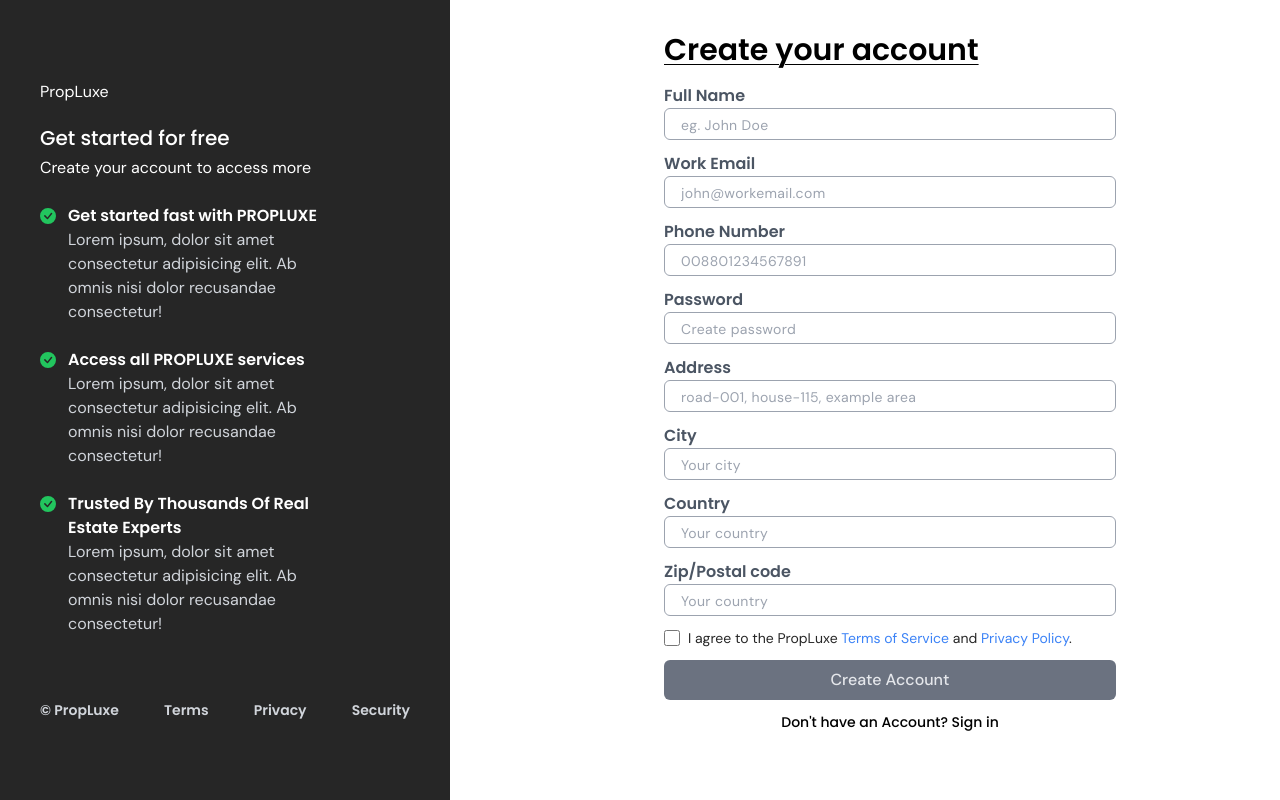
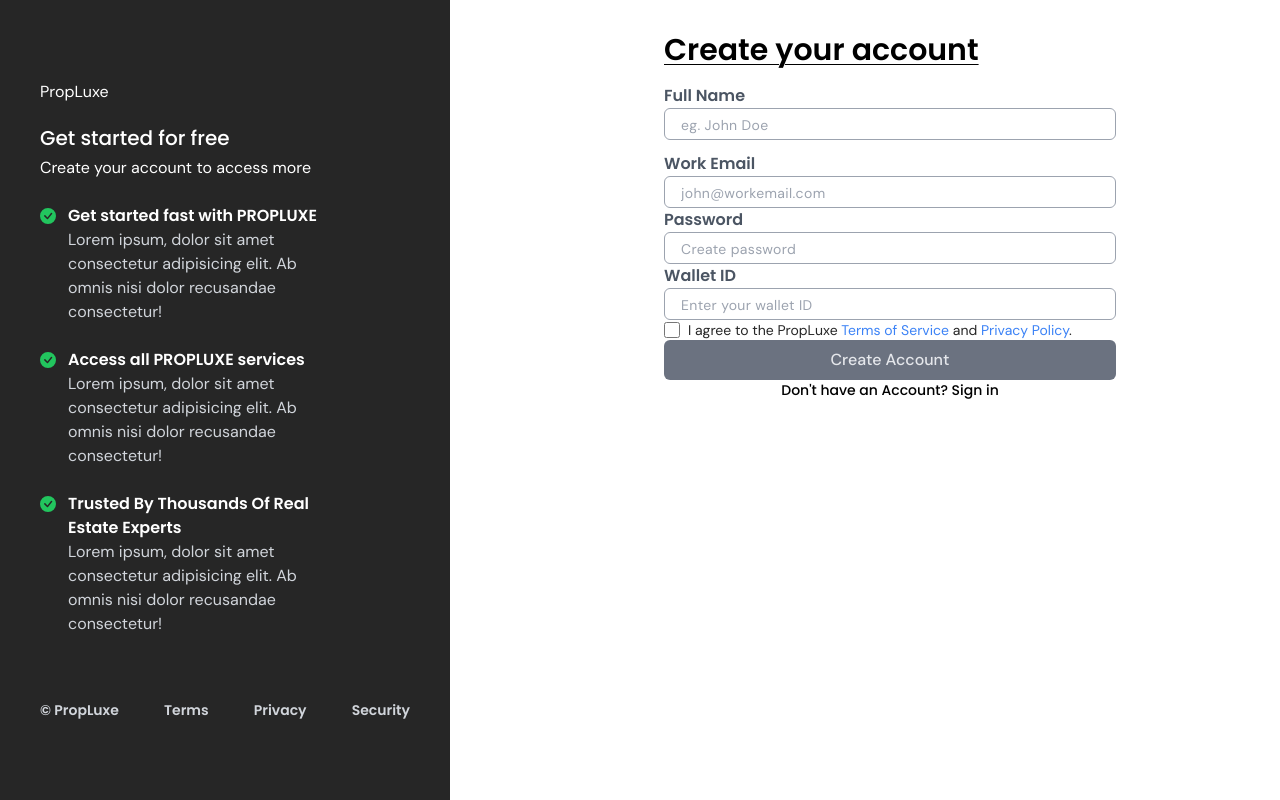
Before and after one commit to meSangeet/EscrowProperty, a React (Create React App) app: page /signup in a window 1280 px wide. Built offline with nearby package versions, Linux system fonts and the light colour scheme.

Commit message:
completed login and signup pages

```diff
--- a/package.json
+++ b/package.json
@@ -7,8 +7,10 @@
     "@testing-library/jest-dom": "^5.16.5",
     "@testing-library/react": "^13.4.0",
     "@testing-library/user-event": "^13.5.0",
+    "axios": "^1.6.2",
     "framer-motion": "^8.0.2",
     "react": "^18.2.0",
+    "react-cookie": "^6.1.1",
     "react-dom": "^18.2.0",
     "react-icons": "^4.7.1",
     "react-paginate": "^8.1.4",
--- a/src/pages/Account/SignUp.js
+++ b/src/pages/Account/SignUp.js
@@ -1,29 +1,21 @@
 import React, { useState } from "react";
 import { BsCheckCircleFill } from "react-icons/bs";
 import { Link } from "react-router-dom";
-import { logoLight } from "../../assets/images";
+import axios from "axios";
+import { useCookies } from "react-cookie";
 
 const SignUp = () => {
   // ============= Initial State Start here =============
+  const [cookies, setCookie] = useCookies(["token"]);
   const [clientName, setClientName] = useState("");
   const [email, setEmail] = useState("");
-  const [phone, setPhone] = useState("");
   const [password, setPassword] = useState("");
-  const [address, setAddress] = useState("");
-  const [city, setCity] = useState("");
-  const [country, setCountry] = useState("");
-  const [zip, setZip] = useState("");
   const [checked, setChecked] = useState(false);
   // ============= Initial State End here ===============
   // ============= Error Msg Start here =================
   const [errClientName, setErrClientName] = useState("");
   const [errEmail, setErrEmail] = useState("");
-  const [errPhone, setErrPhone] = useState("");
   const [errPassword, setErrPassword] = useState("");
-  const [errAddress, setErrAddress] = useState("");
-  const [errCity, setErrCity] = useState("");
-  const [errCountry, setErrCountry] = useState("");
-  const [errZip, setErrZip] = useState("");
   // ============= Error Msg End here ===================
   const [successMsg, setSuccessMsg] = useState("");
   // ============= Event Handler Start here =============
@@ -35,29 +27,9 @@
     setEmail(e.target.value);
     setErrEmail("");
   };
-  const handlePhone = (e) => {
-    setPhone(e.target.value);
-    setErrPhone("");
-  };
   const handlePassword = (e) => {
     setPassword(e.target.value);
     setErrPassword("");
-  };
-  const handleAddress = (e) => {
-    setAddress(e.target.value);
-    setErrAddress("");
-  };
-  const handleCity = (e) => {
-    setCity(e.target.value);
-    setErrCity("");
-  };
-  const handleCountry = (e) => {
-    setCountry(e.target.value);
-    setErrCountry("");
-  };
-  const handleZip = (e) => {
-    setZip(e.target.value);
-    setErrZip("");
   };
   // ============= Event Handler End here ===============
   // ================= Email Validation start here =============
@@ -68,7 +40,72 @@
   };
   // ================= Email Validation End here ===============
 
-  const handleSignUp = (e) => {
+
+
+  // ============= OTP Verification Start here =============
+  const [otp, setOtp] = useState("");
+  const [errOtp, setErrOtp] = useState("");
+  const [otpSent, setOtpSent] = useState(false);
+
+  const handleResendOtp = async () => {
+    try {
+      // Make API call to resend OTP
+      await axios.post('https://minor-api-mwao.onrender.com/api/users/resend-otp', {
+        email,
+      });
+      // Set a flag to indicate that OTP is resent
+      setOtpSent(true);
+    } catch (error) {
+      // Handle API error
+      console.error('Resend OTP API Error:', error);
+      // You might want to set an error state to display an error message to the user
+    }
+  };
+
+  const handleOtpChange = (e) => {
+    setOtp(e.target.value);
+    setErrOtp("");
+  };
+
+  // ... (previous state and functions)
+
+  const [wallet, setWallet] = useState(""); // New state for wallet field
+  const [errWallet, setErrWallet] = useState(""); // New state for wallet error
+
+  const handleWallet = (e) => {
+    setWallet(e.target.value);
+    setErrWallet("");
+  };
+
+  const handleOtpVerification = async () => {
+    try {
+      // Make API call for OTP verification
+      const response = await axios.post('https://minor-api-mwao.onrender.com/api/users/verify', {
+        otp,
+      });
+
+            // Store token in cookie
+            setCookie("token", response.data.token, { path: "/" });
+      // Handle success response
+      setSuccessMsg(`Account created successfully!`);
+      alert(successMsg);
+      // Clear form fields
+      setClientName("");
+      setEmail("");
+      setPassword("");
+      setOtp("");
+      setChecked(false);
+
+    } catch (error) {
+      // Handle API error
+      console.error('OTP Verification API Error:', error);
+      // Set error state to display an error message to the user
+      setErrOtp("Invalid OTP. Please try again.");
+    }
+  };
+  // ============= OTP Verification End here =============
+
+  const handleSignUp = async (e) => {
     e.preventDefault();
     if (checked) {
       if (!clientName) {
@@ -81,9 +118,6 @@
           setErrEmail("Enter a Valid email");
         }
       }
-      if (!phone) {
-        setErrPhone("Enter your phone number");
-      }
       if (!password) {
         setErrPassword("Create a password");
       } else {
@@ -91,18 +125,12 @@
           setErrPassword("Passwords must be at least 6 characters");
         }
       }
-      if (!address) {
-        setErrAddress("Enter your address");
+
+      // Validate wallet field
+      if (!wallet) {
+        setErrWallet("Enter your wallet ID");
       }
-      if (!city) {
-        setErrCity("Enter your city name");
-      }
-      if (!country) {
-        setErrCountry("Enter the country you are residing");
-      }
-      if (!zip) {
-        setErrZip("Enter the zip code of your area");
-      }
+
       // ============== Getting the value ==============
       if (
         clientName &&
@@ -110,25 +138,36 @@
         EmailValidation(email) &&
         password &&
         password.length >= 6 &&
-        address &&
-        city &&
-        country &&
-        zip
+        wallet
       ) {
+
+        try {
+          // Make API call for signup
+          const response = await axios.post('https://minor-api-mwao.onrender.com/api/users/signup', {
+            name: clientName,
+            email,
+            password,
+            wallet,
+            // Remove the following fields from the request: phone, address, city, country, zip
+          });
+// Set a flag to indicate that OTP is sent
 setSuccessMsg(
   `Hello dear ${clientName}, Welcome you to PropLuxe Admin panel. We received your Sign up request. We are processing to validate your access. Till then stay connected and additional assistance will be sent to you by your mail at ${email}`
 );
 setClientName("");
 setEmail("");
-        setPhone("");
 setPassword("");
-        setAddress("");
-        setCity("");
-        setCountry("");
-        setZip("");
+setWallet("");
+setOtpSent(true);
+      } catch (error) {
+        // Handle API error
+        console.error('Signup API Error:', error);
+        // You might want to set an error state to display an error message to the user
+      }
     }
     }
   };
+
   return (
     <div className="w-full h-screen flex items-center justify-start">
       <div className="w-1/2 hidden lgl:inline-flex h-full text-white">
@@ -196,19 +235,42 @@
         </div>
       </div>
       <div className="w-full lgl:w-[500px] h-full flex flex-col justify-center">
-        {successMsg ? (
-          <div className="w-[500px]">
-            <p className="w-full px-4 py-10 text-green-500 font-medium font-titleFont">
-              {successMsg}
+        {otpSent ? (
+          <div className="flex flex-col gap-3">
+          <p className="text-green-500 font-medium font-titleFont">
           </p>
-            <Link to="/signin">
+            <div className="flex flex-col gap-.5">
+              <p className="font-titleFont text-base font-semibold text-gray-600">
+                Enter OTP
+              </p>
+              <input
+                onChange={handleOtpChange}
+                value={otp}
+                className="w-full h-8 placeholder:text-sm placeholder:tracking-wide px-4 text-base font-medium placeholder:font-normal rounded-md border-[1px] border-gray-400 outline-none"
+                type="text"
+                placeholder="Enter OTP"
+              />
+              {errOtp && (
+                <p className="text-sm text-red-500 font-titleFont font-semibold px-4">
+                  <span className="font-bold italic mr-1">!</span>
+                  {errOtp}
+                </p>
+              )}
+            </div>
+          <div className="flex gap-3">
             <button
-                className="w-full h-10 bg-primeColor rounded-md text-gray-200 text-base font-titleFont font-semibold
-            tracking-wide hover:bg-black hover:text-white duration-300"
+              onClick={handleResendOtp}
+              className="bg-primeColor hover:bg-black hover:text-white cursor-pointer w-1/2 text-gray-200 text-base font-medium h-10 rounded-md hover:text-white duration-300"
             >
-                Sign in
+              Resend OTP
             </button>
-            </Link>
+            <button
+              onClick={handleOtpVerification}
+              className="bg-primeColor hover:bg-black hover:text-white cursor-pointer w-1/2 text-gray-200 text-base font-medium h-10 rounded-md hover:text-white duration-300"
+            >
+              Verify OTP
+            </button>
+          </div>
         </div>
         ) : (
           <form className="w-full lgl:w-[500px] h-screen flex items-center justify-center">
@@ -216,6 +278,8 @@
               <h1 className="font-titleFont underline underline-offset-4 decoration-[1px] font-semibold text-2xl mdl:text-3xl mb-4">
                 Create your account
               </h1>
+
+
                 <div className="flex flex-col gap-3">
                 {/* client name */}
                 <div className="flex flex-col gap-.5">
@@ -255,25 +319,8 @@
                     </p>
                   )}
                 </div>
-                {/* Phone Number */}
-                <div className="flex flex-col gap-.5">
-                  <p className="font-titleFont text-base font-semibold text-gray-600">
-                    Phone Number
-                  </p>
-                  <input
-                    onChange={handlePhone}
-                    value={phone}
-                    className="w-full h-8 placeholder:text-sm placeholder:tracking-wide px-4 text-base font-medium placeholder:font-normal rounded-md border-[1px] border-gray-400 outline-none"
-                    type="text"
-                    placeholder="008801234567891"
-                  />
-                  {errPhone && (
-                    <p className="text-sm text-red-500 font-titleFont font-semibold px-4">
-                      <span className="font-bold italic mr-1">!</span>
-                      {errPhone}
-                    </p>
-                  )}
                 </div>
+
                 {/* Password */}
                 <div className="flex flex-col gap-.5">
                   <p className="font-titleFont text-base font-semibold text-gray-600">
@@ -293,82 +340,28 @@
                     </p>
                   )}
                 </div>
-                {/* Address */}
+
+                {/* Wallet Field */}
               <div className="flex flex-col gap-.5">
                 <p className="font-titleFont text-base font-semibold text-gray-600">
-                    Address
+                  Wallet ID
                 </p>
                 <input
-                    onChange={handleAddress}
-                    value={address}
+                  onChange={handleWallet}
+                  value={wallet}
                   className="w-full h-8 placeholder:text-sm placeholder:tracking-wide px-4 text-base font-medium placeholder:font-normal rounded-md border-[1px] border-gray-400 outline-none"
                   type="text"
-                    placeholder="road-001, house-115, example area"
+                  placeholder="Enter your wallet ID"
                 />
-                  {errAddress && (
+                {errWallet && (
                   <p className="text-sm text-red-500 font-titleFont font-semibold px-4">
                     <span className="font-bold italic mr-1">!</span>
-                      {errAddress}
+                    {errWallet}
                   </p>
                 )}
               </div>
-                {/* City */}
-                <div className="flex flex-col gap-.5">
-                  <p className="font-titleFont text-base font-semibold text-gray-600">
-                    City
-                  </p>
-                  <input
-                    onChange={handleCity}
-                    value={city}
-                    className="w-full h-8 placeholder:text-sm placeholder:tracking-wide px-4 text-base font-medium placeholder:font-normal rounded-md border-[1px] border-gray-400 outline-none"
-                    type="text"
-                    placeholder="Your city"
-                  />
-                  {errCity && (
-                    <p className="text-sm text-red-500 font-titleFont font-semibold px-4">
-                      <span className="font-bold italic mr-1">!</span>
-                      {errCity}
-                    </p>
-                  )}
-                </div>
-                {/* Country */}
-                <div className="flex flex-col gap-.5">
-                  <p className="font-titleFont text-base font-semibold text-gray-600">
-                    Country
-                  </p>
-                  <input
-                    onChange={handleCountry}
-                    value={country}
-                    className="w-full h-8 placeholder:text-sm placeholder:tracking-wide px-4 text-base font-medium placeholder:font-normal rounded-md border-[1px] border-gray-400 outline-none"
-                    type="text"
-                    placeholder="Your country"
-                  />
-                  {errCountry && (
-                    <p className="text-sm text-red-500 font-titleFont font-semibold px-4">
-                      <span className="font-bold italic mr-1">!</span>
-                      {errCountry}
-                    </p>
-                  )}
-                </div>
-                {/* Zip code */}
-                <div className="flex flex-col gap-.5">
-                  <p className="font-titleFont text-base font-semibold text-gray-600">
-                    Zip/Postal code
-                  </p>
-                  <input
-                    onChange={handleZip}
-                    value={zip}
-                    className="w-full h-8 placeholder:text-sm placeholder:tracking-wide px-4 text-base font-medium placeholder:font-normal rounded-md border-[1px] border-gray-400 outline-none"
-                    type="text"
-                    placeholder="Your country"
-                  />
-                  {errZip && (
-                    <p className="text-sm text-red-500 font-titleFont font-semibold px-4">
-                      <span className="font-bold italic mr-1">!</span>
-                      {errZip}
-                    </p>
-                  )}
-                </div>
+
+
                 {/* Checkbox */}
                 <div className="flex items-start mdl:items-center gap-2">
                   <input
@@ -400,7 +393,7 @@
                     </span>
                   </Link>
                 </p>
-              </div>
+
               </div>
           </form>
         )}
```
Also changed, not shown: src/pages/Account/SignIn.js (+40 -22 lines), 1 other file (tests, documents, lock files or other folders). Lines whose indentation alone changed are shown as unchanged.
